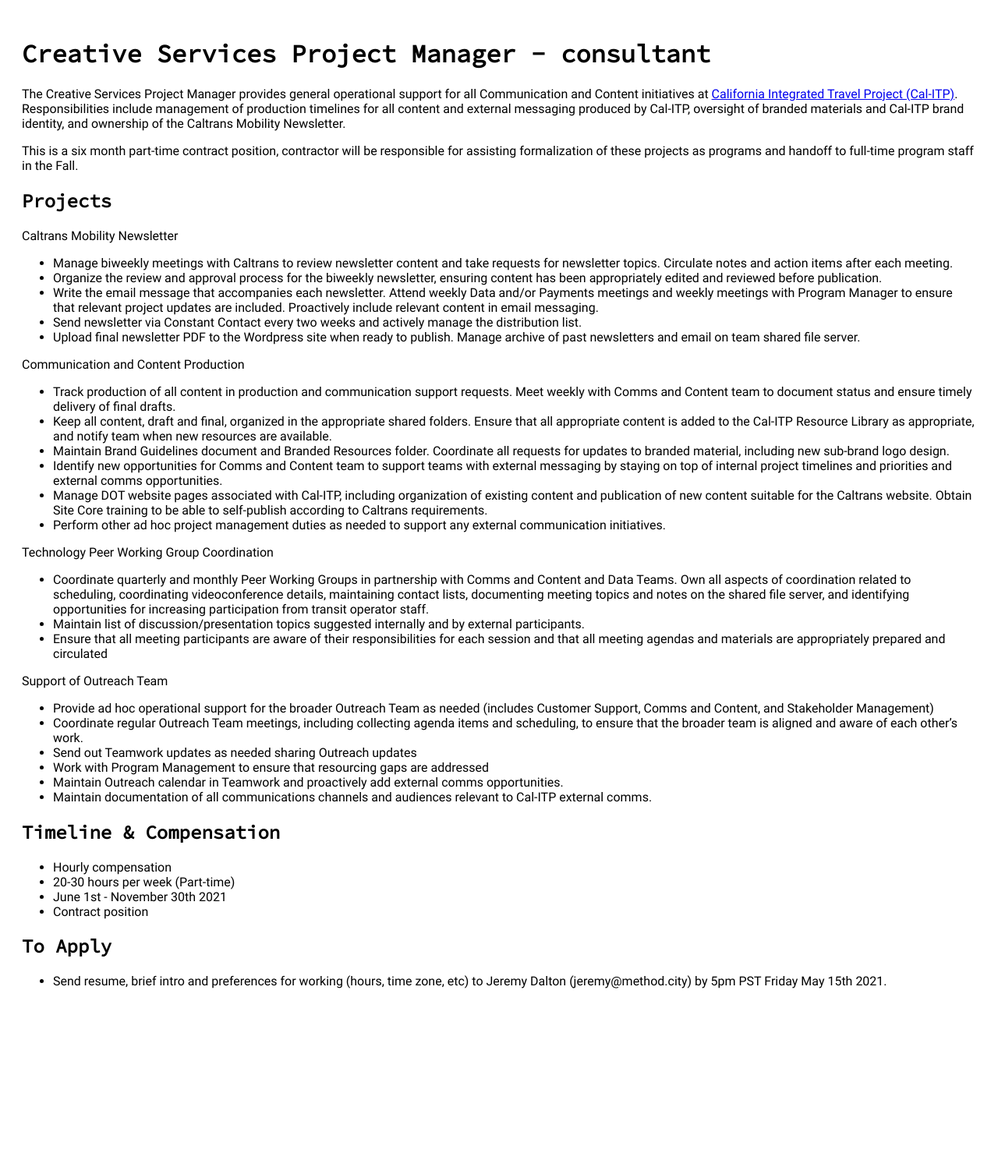
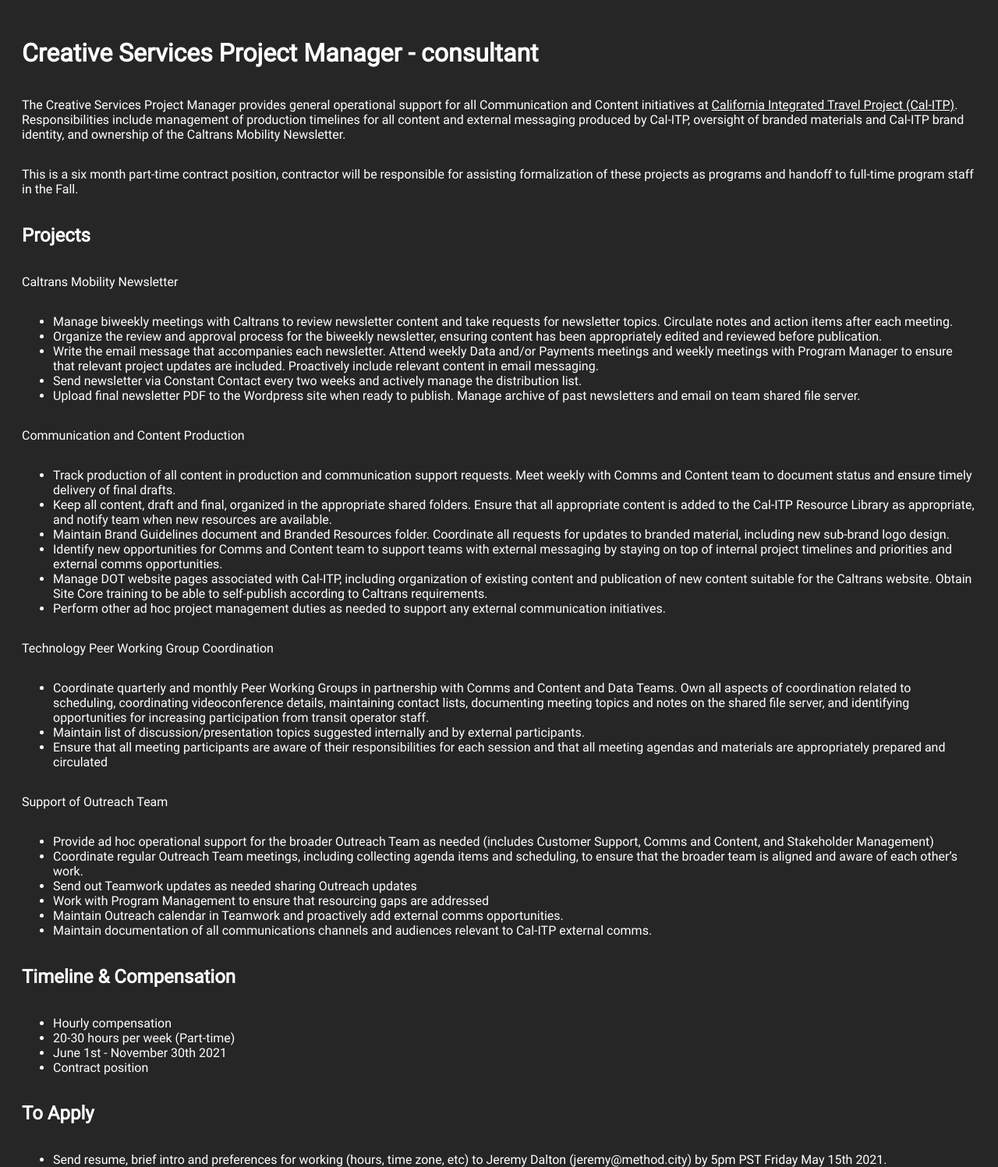
Before and after one commit to compilerla/compiler.la, a Jekyll site: the page built from jobs/creative-project-manager.md, in a window 1280 px wide. Shown: the whole page at 78% size. Built offline with Jekyll 4.4.1, drawn with Linux system fonts in a browser that asks for light colours; before the commit the page ends 1312 px from its top, so only the background shows below that.

Commit message:
refactor: rework base.css so it can be applied more broadly

```diff
--- a/_layouts/default.html
+++ b/_layouts/default.html
@@ -15,7 +15,7 @@
     <link rel="icon" href="/icon.svg" type="image/svg+xml">
     <link rel="apple-touch-icon" href="/apple-touch-icon.png">
 
-    <link type="text/css" rel="stylesheet" href={{ layout.stylesheet | default: "styles/base.css" }}>
+    <link type="text/css" rel="stylesheet" href="/styles/base.css">
 
     <!-- Global site tag (gtag.js) - Google Analytics -->
     <script async src="https://www.googletagmanager.com/gtag/js?id=G-2JY7J1TEN2"></script>
--- a/_layouts/job_post.html
+++ b/_layouts/job_post.html
@@ -1,6 +1,5 @@
 ---
 layout: default
 title_prefix: "Compiler Jobs:"
-stylesheet: "/styles/jobs.css"
 ---
 {{ content }}
--- a/index.html
+++ b/index.html
@@ -7,10 +7,8 @@
 </header>
 
 <main>
-    <span class="main-title">
-        <a href="mailto:hello@compiler.la">hello@compiler.la</a>
-    </span>
-    <p>we build software for the government</p>
+    <a class="monospace title-lg" href="mailto:hello@compiler.la">hello@compiler.la</a>
+    <p class="text-lg">we build software for the government</p>
 </main>
 
 <footer>
--- a/styles/base.css
+++ b/styles/base.css
@@ -17,20 +17,40 @@
 body {
     display: flex;
     flex-direction: column;
+
     padding: 20px;
     background-color: var(--off-black);
-}
 
-p, a {
     color: var(--white);
     font-family: 'Roboto', Arial, Helvetica, sans-serif;
     font-weight: normal;
+}
+
+a {
+    color: var(--white);
+    text-decoration: underline;
+    transition: 250ms;
+}
+
+a:hover, a:focus {
+    color: var(--green);
+}
+
+.monospace {
+    font-family: 'Source Code Pro Bold', 'Courier New', Courier, monospace;
+}
+
+.title-lg {
+    font-size: 2rem;
+}
+
+.text-lg {
     font-size: 1.5rem;
 }
 
 header {
     margin-bottom: 50px;
-    margin-left: -10px;
+    margin-left: -10px; /* account for padding within the Compiler logo*/
 }
 
 .logo {
@@ -40,20 +60,6 @@
 main {
     margin-top: 15px;
     flex: 1 0 auto;
-}
-
-.main-title * {
-    font-family: 'Source Code Pro Bold', 'Courier New', Courier, monospace;
-    font-size: 2rem;
-}
-
-a {
-    text-decoration: underline;
-    transition: 250ms;
-}
-
-a:hover {
-    color: var(--green);
 }
 
 footer {
@@ -104,12 +110,12 @@
         width: 15rem;
     }
 
-    p, a {
-        font-size: 1.25rem;
+    .title-lg {
+        font-size: 1.75rem;
     }
 
-    .main-title * {
-        font-size: 1.75rem;
+    .text-lg {
+        font-size: 1.25rem;
     }
 
     .social-media-icon {
@@ -131,12 +137,12 @@
         width: 15rem;
     }
 
-    p, a {
-        font-size: 1.25rem;
+    .title-lg {
+        font-size: 1.75rem;
     }
 
-    .main-title * {
-        font-size: 1.75rem;
+    .text-lg {
+        font-size: 1.25rem;
     }
 
     .social-media-icon {
--- a/styles/jobs.css
+++ /dev/null
@@ -1,15 +0,0 @@
-
-@import url("./fonts.css");
-
-body {
-    padding: 20px;
-}
-
-h1, h2, h3, h4, h5, h6 {
-    font-family: 'Source Code Pro Regular';
-}
-
-p, a, li {
-    font-family: 'Roboto';
-    font-size: 1rem;
-}
```
